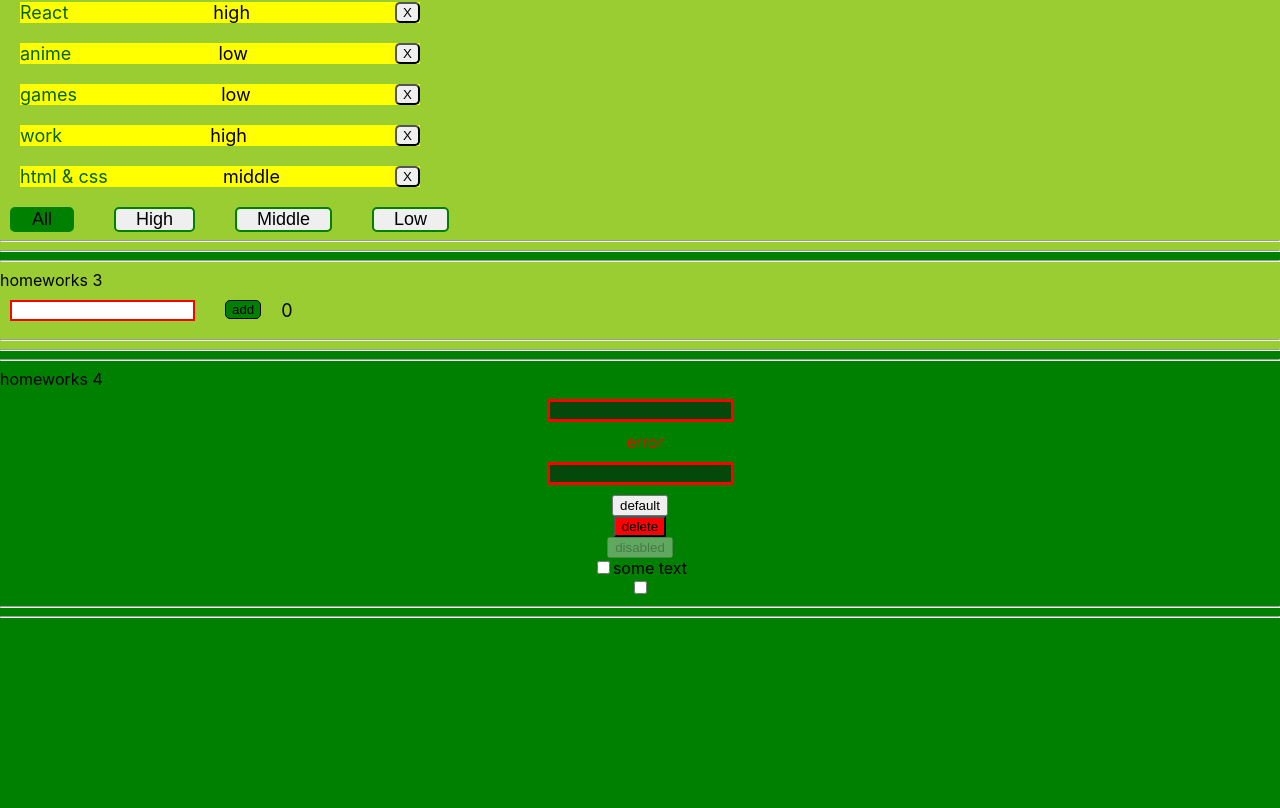
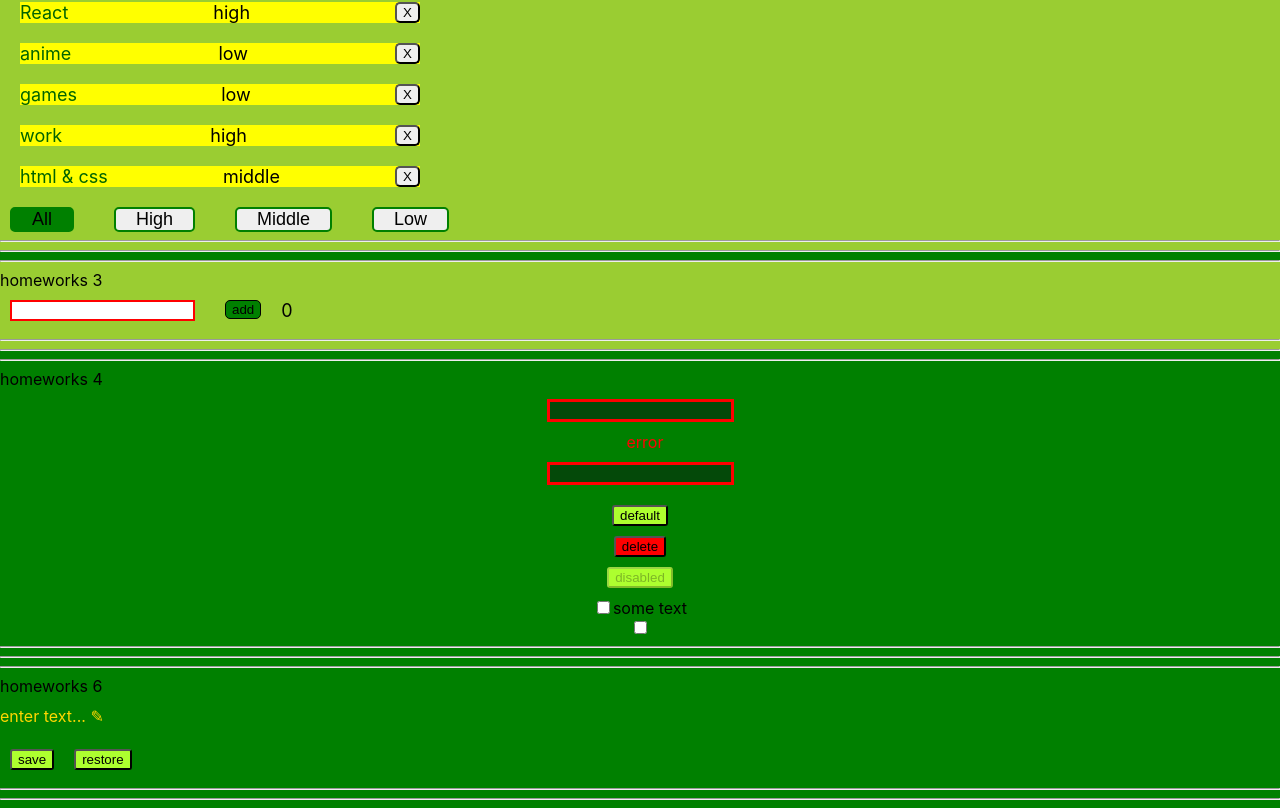
Before and after one commit to zhanetfio/simple-react-homeworks-master, a React (Create React App) app in the folder my-app/: page /#/pre-junior in a window 1280 px wide. Shown: the part 475-1283 px from the top of the page. Before the commit the page ends 1101 px from the top, so only its background shows below. Built offline with nearby package versions, Linux system fonts and the light colour scheme.

Commit message:
fix: add HW6,HW5

```diff
--- a/my-app/src/p2-homeworks/h4/common/c2-SuperButton/SuperButton.module.css
+++ b/my-app/src/p2-homeworks/h4/common/c2-SuperButton/SuperButton.module.css
@@ -1,7 +1,10 @@
 .default {
-
+    background-color: greenyellow;
+    border-radius: 3px;
+    margin: 10px;
 }
 
 .red {
     background: red;
+    border-radius: 3px;
 }
--- a/my-app/src/p2-homeworks/h5-rrd-v6/pages/Junior.tsx
+++ b/my-app/src/p2-homeworks/h5-rrd-v6/pages/Junior.tsx
@@ -1,10 +1,15 @@
 import React from 'react';
+import HW7 from "../../h7/HW7";
+import HW8 from "../../h8/HW8";
+import HW9 from "../../h9/HW9";
 
 
 const Junior = () => {
     return (
         <div>
-            Junior
+            <HW7/>
+            <HW8/>
+            <HW9/>
         </div>
     );
 };
--- a/my-app/src/p2-homeworks/h5-rrd-v6/pages/PreJunior.tsx
+++ b/my-app/src/p2-homeworks/h5-rrd-v6/pages/PreJunior.tsx
@@ -3,6 +3,7 @@ import HW1 from '../../h1/HW1'
 import HW2 from '../../h2/HW2'
 import HW3 from '../../h3/HW3'
 import HW4 from '../../h4/HW4'
+import HW6 from "../../h6/HW6";
 
 function PreJunior() {
     return (
@@ -11,7 +12,7 @@ function PreJunior() {
             <HW2/>
             <HW3/>
             <HW4/>
-            {/*<HW6/>*/}
+            <HW6/>
 
         </div>
     )
--- a/my-app/src/p2-homeworks/h6/HW6.tsx
+++ b/my-app/src/p2-homeworks/h6/HW6.tsx
@@ -10,7 +10,7 @@ function HW6() {
         saveState<string>('editable-span-value', value)
     }
     const restore = () => {
-        // setValue()
+        setValue(restoreState<string>('editable-span-value',''))
     }
 
     return (
--- a/my-app/src/p2-homeworks/h6/common/c4-SuperEditableSpan/SuperEditableSpan.tsx
+++ b/my-app/src/p2-homeworks/h6/common/c4-SuperEditableSpan/SuperEditableSpan.tsx
@@ -1,5 +1,6 @@
 import React, {DetailedHTMLProps, InputHTMLAttributes, HTMLAttributes, useState} from 'react'
 import SuperInputText from '../../../h4/common/c1-SuperInputText/SuperInputText'
+import s from './SupereditableSpan.module.css'
 
 // тип пропсов обычного инпута
 type DefaultInputPropsType = DetailedHTMLProps<InputHTMLAttributes<HTMLInputElement>, HTMLInputElement>
@@ -31,22 +32,22 @@ const SuperEditableSpan: React.FC<SuperEditableSpanType> = (
     const {children, onDoubleClick, className, ...restSpanProps} = spanProps || {}
 
     const onEnterCallback = () => {
-        // setEditMode() // выключить editMode при нажатии Enter
+        setEditMode(false) // выключить editMode при нажатии Enter
 
         onEnter && onEnter()
     }
     const onBlurCallback = (e: React.FocusEvent<HTMLInputElement>) => {
-        // setEditMode() // выключить editMode при нажатии за пределами инпута
+         setEditMode(false) // выключить editMode при нажатии за пределами инпута
 
         onBlur && onBlur(e)
     }
     const onDoubleClickCallBack = (e: React.MouseEvent<HTMLSpanElement, MouseEvent>) => {
-        // setEditMode() // включить editMode при двойном клике
+        setEditMode(true) // включить editMode при двойном клике
 
         onDoubleClick && onDoubleClick(e)
     }
 
-    const spanClassName = `${'сделать красивый стиль для спана'} ${className}`
+    const spanClassName = `${s.span}${className ? className : ''}`
 
     return (
         <>
@@ -67,7 +68,7 @@ const SuperEditableSpan: React.FC<SuperEditableSpanType> = (
                         {...restSpanProps}
                     >
                         {/*если нет захардкодженного текста для спана, то значение инпута*/}
-                        {children || restProps.value}
+                       {children || restProps.value} ✎
                     </span>
                 )
             }
--- /dev/null
+++ b/my-app/src/p2-homeworks/h6/common/c4-SuperEditableSpan/SupereditableSpan.module.css
@@ -0,0 +1,11 @@
+.span{
+    display: inline-block;
+    height: 33px;
+    padding-top: 10px;
+    color:gold;
+    cursor: pointer;
+
+}
+.span:after{
+    background-color: yellow;
+}
```
